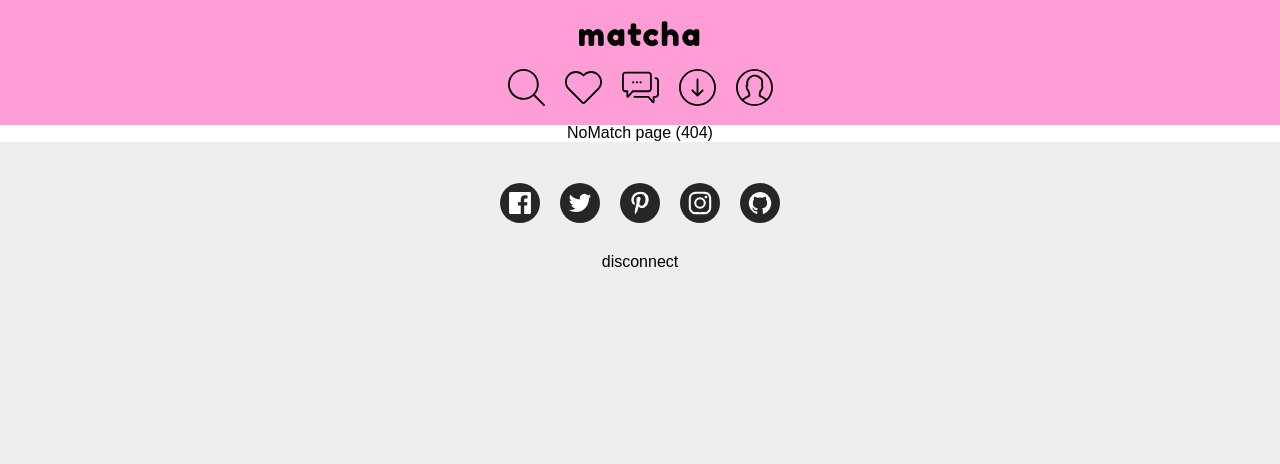
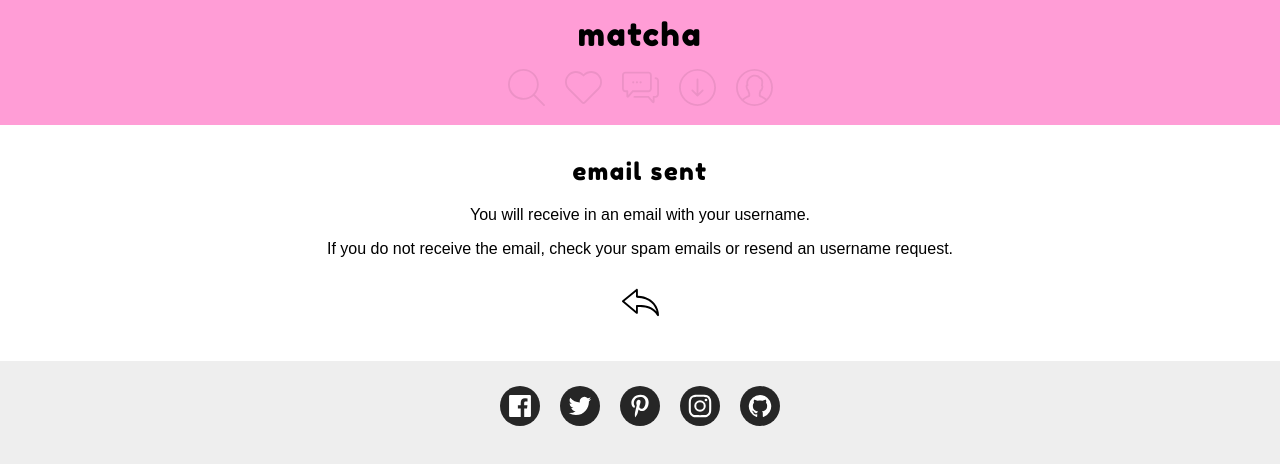
Before and after one commit to trixky/matcha, a React (Create React App) app in the folder front/: page /forgotUsernameSend in a window 1280 px wide. Before the commit this address had no page. Shown: the top 464 px of the page. Built offline with nearby package versions, Linux system fonts and the light colour scheme.

Commit message:
add forgotUsernameSend page

```diff
--- a/front/src/App.js
+++ b/front/src/App.js
@@ -14,6 +14,7 @@ import Chat from './pages/chat/Chat'
 import ForgotPassword from './pages/forgot_password/ForgotPassword'
 import ForgotPasswordSend from './pages/forgot_password_send/ForgotPasswordSend'
 import ForgotUsername from './pages/forgot_username/ForgotUsername'
+import ForgotUsernameSend from './pages/forgot_username_send/ForgotUsernameSend'
 import Home from './pages/home/Home'
 import Notification from './pages/notification/Notification'
 import Pretenders from './pages/pretenders/Pretenders'
@@ -55,6 +56,7 @@ class App extends Component {
 								<Route exact path='/forgotPassword'><ForgotPassword readPage={this.readPage} setPage={this.setPage}/></Route>
 								<Route exact path='/forgotPasswordSend'><ForgotPasswordSend readPage={this.readPage} setPage={this.setPage}/></Route>
 								<Route exact path='/forgotUsername'><ForgotUsername readPage={this.readPage} setPage={this.setPage}/></Route>
+								<Route exact path='/forgotUsernameSend'><ForgotUsernameSend readPage={this.readPage} setPage={this.setPage}/></Route>
 								<Route exact path='/'><Home readPage={this.readPage} setPage={this.setPage}/></Route>
 								<Route exact path='/notification'><Notification readPage={this.readPage} setPage={this.setPage}/></Route>
 								<Route exact path='/pretenders'><Pretenders readPage={this.readPage} setPage={this.setPage}/></Route>
--- a/front/src/pages/forgot_password_send/ForgotPasswordSend.js
+++ b/front/src/pages/forgot_password_send/ForgotPasswordSend.js
@@ -18,7 +18,7 @@ class ForgotPasswordSend extends Component {
 				<p>You will receive in an email with a password reset link.</p>
 				<p>If you do not receive the email, check your spam emails or resend a password reset request.</p>
 				<Link to='/forgotPassword'>
-					<img className='header-img scale-hover' src={Previous_icone} alt='link resend a password reset request' />
+					<img className='header-img scale-hover' src={Previous_icone} alt='link for resend a password reset request' />
 				</Link>
 			</div>
 		);
--- a/front/src/pages/forgot_username/ForgotUsername.js
+++ b/front/src/pages/forgot_username/ForgotUsername.js
@@ -1,4 +1,6 @@
 import React, { Component } from 'react'
+import { withRouter } from 'react-router-dom';
+
 import './ForgotUsername.css'
 
 class ForgotUsername extends Component {
@@ -7,12 +9,21 @@ class ForgotUsername extends Component {
 			this.props.setPage('ForgotUsername');
 	}
 
+	handleSubmit(event) {
+		event.preventDefault();
+
+		// il faudra ici faire un petit chargement pour etre sur que la demande a ete
+		// recu par le serveur avant d'aller sur la prochaine page
+
+		this.props.history.push('/forgotUsernameSend');
+	}
+
 	render() {
 		return (
 			<div className='intern-page forgot-username-container'>
 				<h2 className='forgot-username-title'>forgot username</h2>
 				<p>Please enter your account email so we can send you your username.</p>
-				<form className='forgot-username-form'>
+				<form onSubmit={this.handleSubmit.bind(this)} className='forgot-username-form'>
 					<input className='form-input' type='email' placeholder='email' required />
 					<input className='form-input auth-submit' type='submit' value='send' />
 				</form>
@@ -21,4 +32,4 @@ class ForgotUsername extends Component {
 	}
 }
 
-export default ForgotUsername;
+export default withRouter(ForgotUsername);
--- /dev/null
+++ b/front/src/pages/forgot_username_send/ForgotUsernameSend.css
@@ -0,0 +1,6 @@
+/* .forgot-username-send-container {
+} */
+
+.forgot-username-send-title {
+	margin-top: 15px;
+}
--- /dev/null
+++ b/front/src/pages/forgot_username_send/ForgotUsernameSend.js
@@ -0,0 +1,28 @@
+import React, { Component } from 'react'
+import { Link } from "react-router-dom";
+
+import Previous_icone from '../../shared/img/interface_icone/previous.svg'
+
+import './ForgotUsernameSend.css'
+
+class ForgotUsernameSend extends Component {
+	componentDidMount() {
+		if (this.props.readPage() !== 'ForgotUsernameSend')
+			this.props.setPage('ForgotUsernameSend');
+	}
+
+	render() {
+		return (
+			<div className='intern-page forgot-username-send-container'>
+				<h2 className='forgot-username-send-title'>email sent</h2>
+				<p>You will receive in an email with your username.</p>
+				<p>If you do not receive the email, check your spam emails or resend an username request.</p>
+				<Link to='/forgotUsername'>
+					<img className='header-img scale-hover' src={Previous_icone} alt='link for resend a username request' />
+				</Link>
+			</div>
+		);
+	}
+}
+
+export default ForgotUsernameSend;
```
Also changed, not shown: 1 other file (tests, documents, lock files or other folders).
